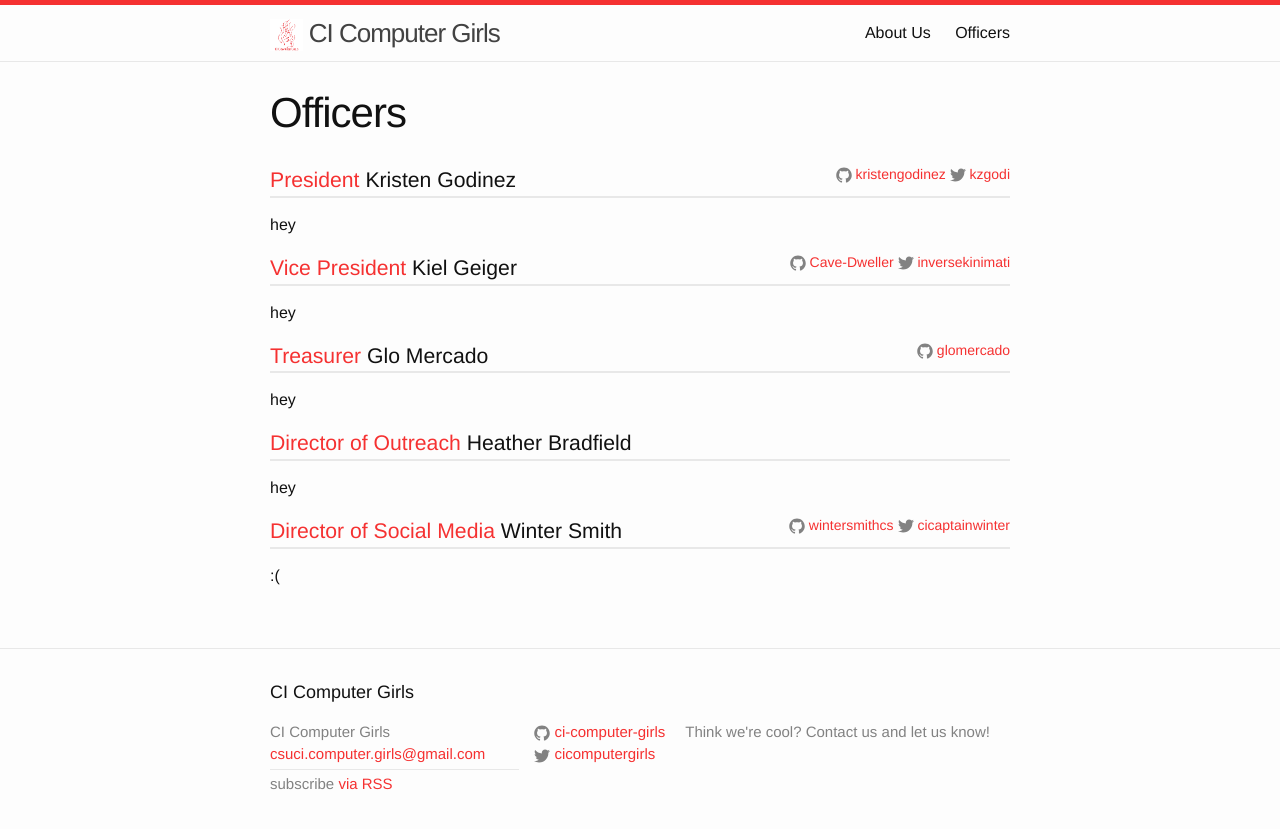
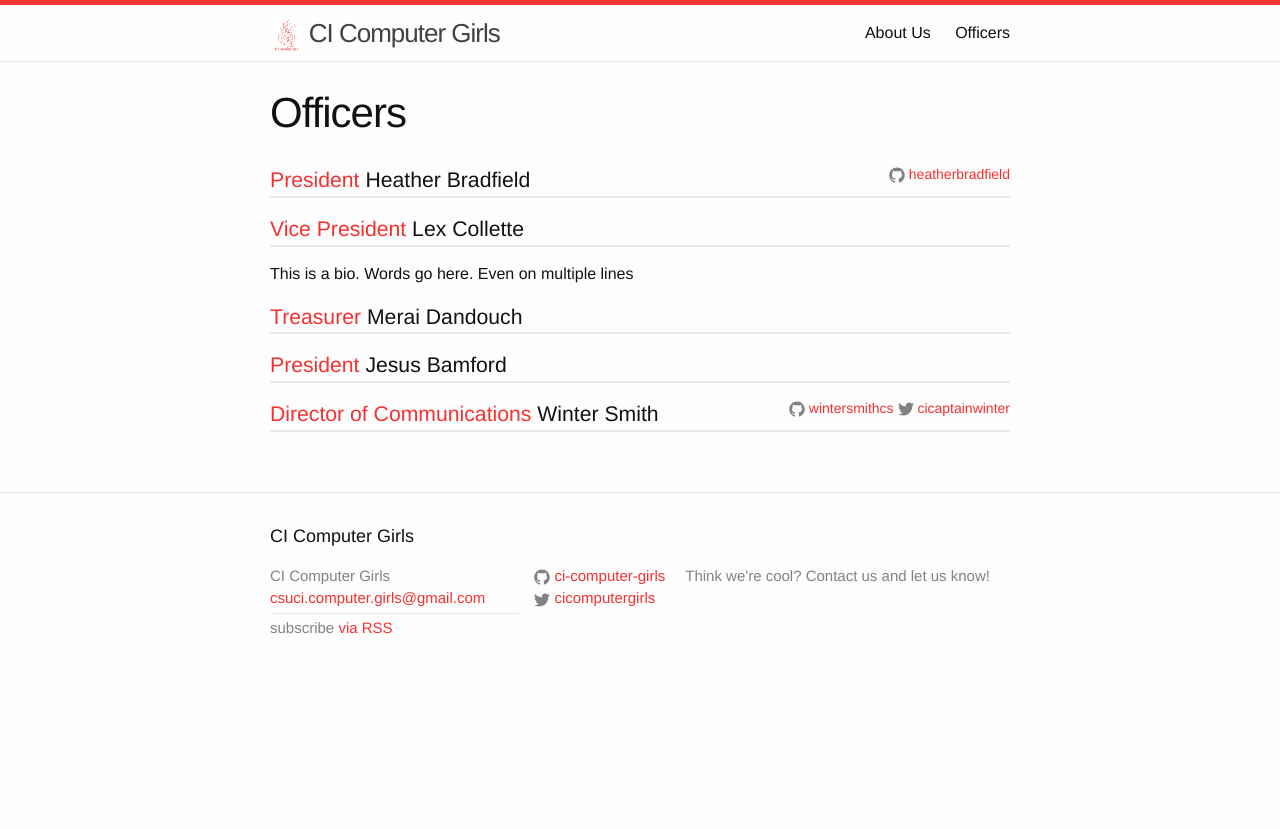
Before and after one commit to CI-Computer-Girls/ci-computer-girls.github.io, a Jekyll site: the page built from officers.html, in a window 1280 px wide. Shown: the top 829 px of the page. Built offline with Jekyll 4.4.1, drawn with Linux system fonts in a browser that asks for light colours.

Commit message:
updated officer list

```diff
--- a/_data/officers.yml
+++ b/_data/officers.yml
@@ -1,27 +1,37 @@
-
-- name: "Kristen Godinez"
-  title: "President"
-  github: kristengodinez
-  twitter: kzgodi
-  bio: hey
-
-- name: "Kiel Geiger"
-  title: "Vice President"
-  github: Cave-Dweller
-  twitter: inversekinimati
-  bio: hey
-
-- name: "Glo Mercado"
-  title: "Treasurer"
-  github: glomercado
-  bio: hey
+# Contains the current list of officers in the following
+# format:
+#
+# - name: "Name of Person"
+#   title: "Position Title"
+#   github: username
+#   twitter: username
+#   bio:
+#     Words can go here.
+#     Formatted with **Markdown**!
+#
+# note: indentation is significant in YAML
 
 - name: "Heather Bradfield"
-  title: "Director of Outreach"
-  bio: hey
+  title: "President"
+  github: heatherbradfield
+  bio: ""
+
+- name: "Lex Collette"
+  title: "Vice President"
+  bio:
+    This is a bio. Words go here.
+    Even on multiple lines
+
+- name: "Merai Dandouch"
+  title: "Treasurer"
+  bio: ""
+
+- name: "Jesus Bamford"
+  title: "President"
+  bio: ""
 
 - name: "Winter Smith"
-  title: "Director of Social Media"
+  title: "Director of Communications"
   github: wintersmithcs
   twitter: cicaptainwinter
-  bio: :(
+  bio: ""
```
